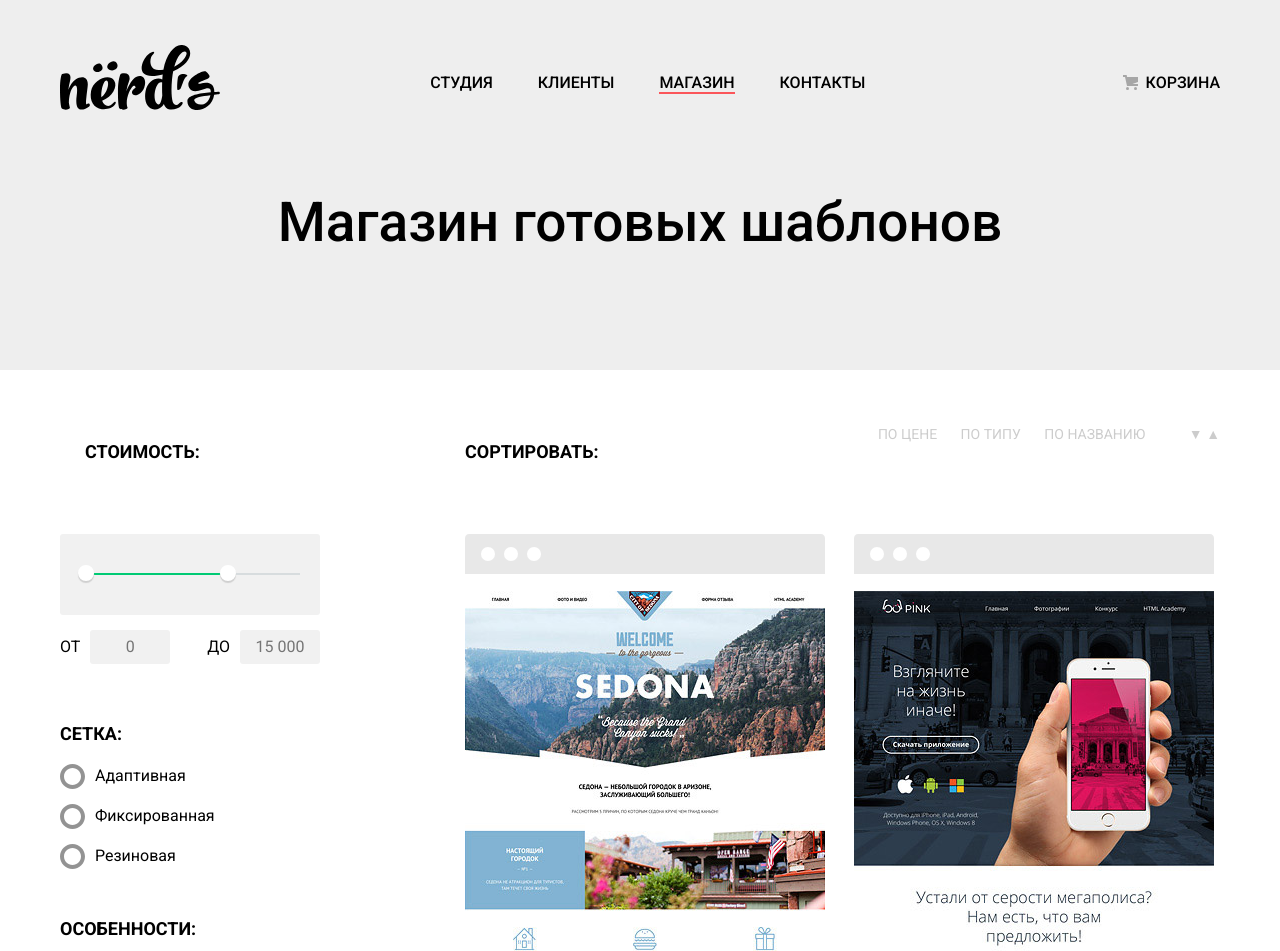
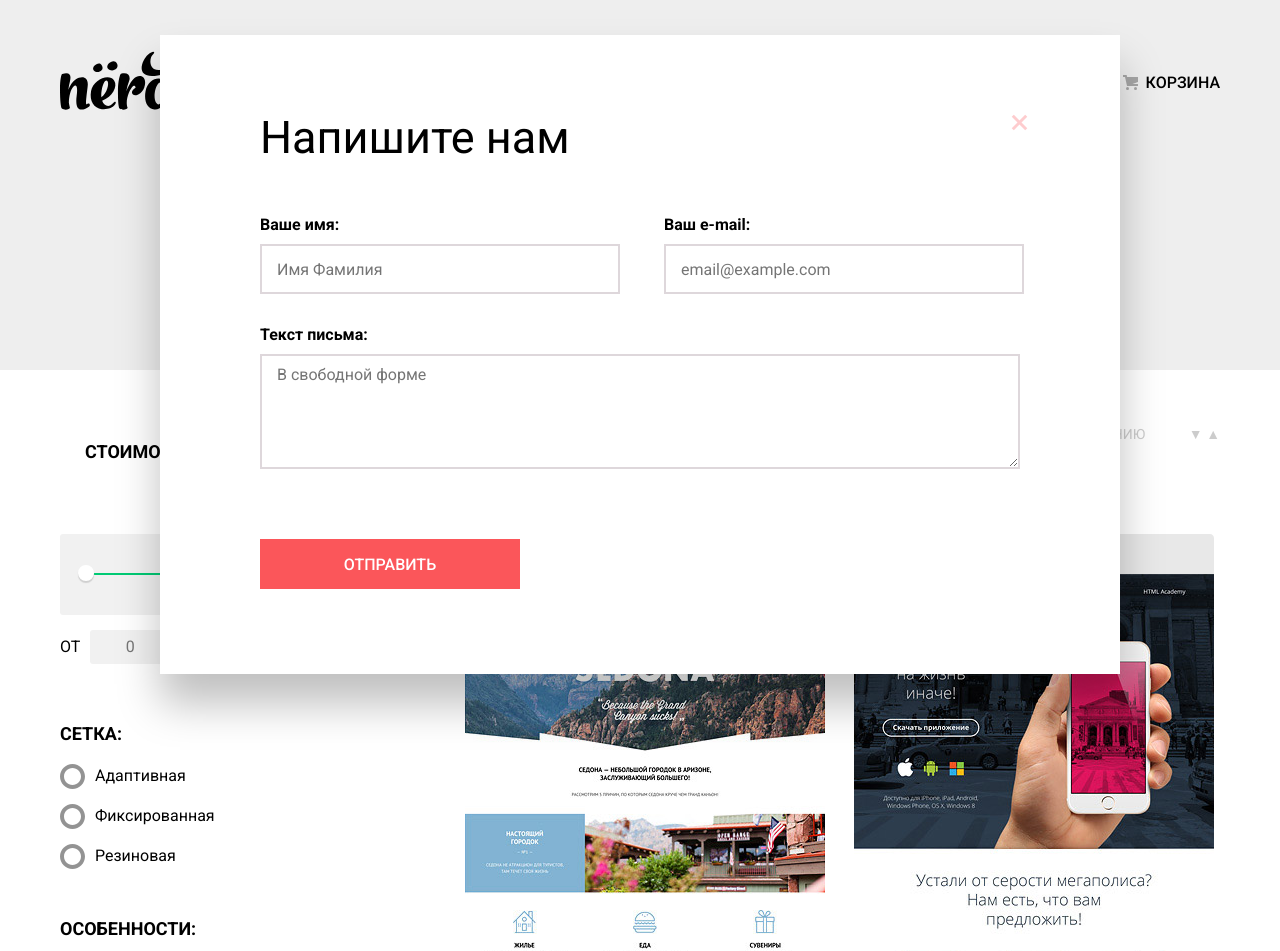
Before and after one commit to npermogorskaya/853713-nerds, a plain HTML site: page catalog.html in a window 1280 px wide. Shown: the top 951 px of the page. Drawn offline with Linux system fonts and the light colour scheme.

Commit message:
модальная форма

```diff
--- a/catalog.html
+++ b/catalog.html
@@ -152,7 +152,7 @@
           <img class="filters-site" src="img/catalog/img-sedona.jpg" width="360" height="576" alt="Сайт Sedona">
         </a>
           <div class="hover-wrapper-1">
-            <div class="hover-list hover-list-1">
+            <div class="hover-list">
               <h2>Sedona</h2>
               <p>Информационный сайт <br> для туристов</p>
               <button class="button-catalog" type="button">9900 руб.
@@ -167,7 +167,7 @@
           <img class="filters-site" src="img/catalog/img-pink.jpg" width="360" height="576" alt="Сайт Pink App">
         </a>
 
-            <div class="hover-list hover-list-2">
+            <div class="hover-list">
               <h2>Pink App</h2>
               <p>Продуктовый лендинг <br> приложения для iOS и Android</p>
               <button class="button-catalog" type="button">9900 руб.
@@ -181,7 +181,7 @@
           <img class="filters-site" src="img/catalog/img-barbershop.jpg" width="360" height="576" alt="Сайт Barbershop">
         </a>
 
-             <div class="hover-list hover-list-3">
+             <div class="hover-list">
               <h2>Barbershop</h2>
               <p>Сайт для салона красоты. <br> Для мужчин, да.</p>
               <button class="button-catalog" type="button">9900 руб.
@@ -195,7 +195,7 @@
           <img class="filters-site" src="img/catalog/img-mishka.jpg" width="360" height="576" alt="Сайт Mishka">
         </a>
 
-            <div class="hover-list hover-list-4">
+            <div class="hover-list">
               <h2>Mishka</h2>
               <p>Интернет магазин <br> вязанных игрушек</p>
               <button class="button-catalog" type="button">9900 руб.
@@ -210,7 +210,7 @@
           <img class="filters-site" src="img/catalog/img-aplus.jpg" width="360" height="576" alt="Сайт A Plus">
         </a>
 
-            <div class="hover-list hover-list-5">
+            <div class="hover-list">
               <h2>A Plus</h2>
               <p>Лендинг курсов повышения <br> квалификации</p>
               <button class="button-catalog" type="button">9900 руб.
@@ -224,7 +224,7 @@
           <img class="filters-site" src="img/catalog/img-kvast.jpg" width="360" height="576" alt="Сайт Kvast">
         </a>
 
-            <div class="hover-list hover-list-6">
+            <div class="hover-list">
               <h2>Kvast</h2>
               <p>Промо-сайт производителя <br> крафтового кваса</p>
               <button class="button-catalog" type="button">9900 руб.
@@ -302,20 +302,20 @@
         <input id="popap-name" type="text" name="name" value="" placeholder="Имя Фамилия">
       </p>
 
-      <p class="popap-item">
+      <p class="popap-item popap-item-1">
         <label for="popap-email">Ваш е-mail:</label>
-        <input id="popap-email" type="tel" name="email" value="" placeholder="email@example.com">
+        <input id="popap-email" type="email" name="email" value="" placeholder="email@example.com">
       </p>
 
       <p class="popap-item ">
         <label for="popap-textarea ">Текст письма:</label>
-        <textarea id="popap-textarea " type="textarea " name="your-message " cols="40 " rows="5 " value="
+        <textarea id="popap-textarea " type="textarea" name="your-message " cols="40 " rows="5 " value="
                 "
           placeholder="В свободной форме "></textarea>
       </p>
       <button class="button-popap" type="submit ">Отправить</button>
     </form>
-    <button class="modal-close" type="button">Закрыть</button>
+    <button class="popap-close" type="button"></button>
   </section>
 </div>
 
--- a/css/style.css
+++ b/css/style.css
@@ -1,5 +1,8 @@
 *, *::before, *::after {
   box-sizing: inherit;
+}
+* {
+  outline: 0 ;
 }
 html {
   box-sizing: border-box;
@@ -655,38 +658,34 @@ legend {
 .pagination-item-1:hover {
   background-color: #e0e0e0;
 }
+
 .list-site {
+  position: relative;
   display: inline-block;
   margin-left: 25px;
   margin-bottom: 30px;
   cursor: pointer;
 }
-.filters-site{
-  margin-top: -576px;
-}
 .overlay {
   position:relative;
   width: 360px;
-  height: 616px;
+  height: 40px;
   background: url(../img/catalog/browser.svg) top center no-repeat;
   opacity: 0.12;
-  z-index: 97;
+  }
+.list-site:hover .overlay {
+  opacity: 1;
 }
-.overlay:hover {
-  opacity:1;
+.list-site:hover .hover-list {
+  display: block;
 }
 
 /* ----- Popap----- */
-.hover-wrapper-1 {
-visibility: hidden;
-}
-.overlay:hover .hover-list-1 {
-  visibility: visible;
+.hover-list {
+  display: none;
   position: absolute;
-  top: 200px;
-  z-index: 999;
-}
-.hover-list {
+  left: 0;
+  bottom: 0;
   width: 360px;
   background-color: #eeeeee;
   text-align: center;
@@ -734,21 +733,134 @@ visibility: hidden;
 
 .popap-login {
   display: flex;
+  /*display: none; */
   justify-content: center;
+
 }
 .popap {
+  position: absolute;
+  top: 35px;
   width: 960px;
   padding-left: 100px;
   padding-right: 100px;
-  border: 1px solid #e6ebe9;
+  background-color: #fff;
+  box-shadow: 0 30px 40px rgba(0, 0, 0, 0.25);
+  z-index: 999;
+}
+
+.popap-close {
+  position: absolute;
+  top: 56px;
+  right: 102px;
+  width: 28px;
+  height: 28px;
+  background-color: transparent;
+  border: 0;
+  cursor: pointer;
+
+}
+.popap-close::before,
+.popap-close::after {
+  content: "";
+  position: absolute;
+  top: 30px;
+  left: 20px;
+  width: 19px;
+  height: 3px;
+  background-color: #feccce;
+}
+.popap-close::before {
+  transform: rotate(45deg);
+}
+.popap-close::after {
+  transform: rotate(-45deg);
 }
 .popap h2 {
   font-size: 45px;
   line-height: 45px;
   font-weight: 400;
+  margin-top: 80px;
   margin-bottom: 40px;
 }
+.popap-item {
+  display: inline-block;
+  width: 360px;
+  font-size: 16px;
+  line-height: 18px;
+  font-weight: 700;
+}
+.popap-item-1 input,
+.popap-item-1 label  {
+  margin-left: 40px;
+}
+.popap-item label {
+  display: block;
+}
+.popap-item input {
+  font-size: 16px;
+  line-height: 18px;
+  margin-top: 10px;
+  width: 360px;
+  height: 50px;
+  padding-left: 15px;
+}
+.popap-item textarea {
+  font-size: 16px;
+  line-height: 18px;
+  margin-top: 10px;
+  width: 760px;
+  height: 115px;
+  padding-left: 15px;
+  padding-top: 10px;
+}
+.popap-item input,
+.popap-item textarea {
+  box-sizing: border-box;
+  border: 2px solid  #ded7db;
+}
+.popap-item input:hover,
+.popap-item textarea:hover {
+  color: #444444;
+  border-color: #b4b9bb;
+}
+.popap-item input:focus,
+.popap-item textarea:focus {
+  border-color: #000000;
+}
+.popap-item input:invalid,
+.popap-item textarea:invalid {
+  color: #e74246;
+  border-color: #e74246;
+}
 
+.button-popap {
+  display: block;
+  font-style: 16px;
+  line-height: 18px;
+  font-weight: 500;
+  width: 260px;
+  height: 50px;
+  margin-top: 50px;
+  margin-bottom: 85px;
+  text-align: center;
+  color: #ffffff;
+  vertical-align: middle;
+  text-transform: uppercase;
+  background-color: #fb565a;
+  border: none;
+  border-top: 2px solid #fb565a;
+}
+.button-popap:hover,
+.button-popap:focus {
+  background-color: #e74246;
+  border-top: 2px solid #e74246;
+}
+.button-popap:active {
+  background-color: #d7373b;
+  color: rgba(255, 255, 255, 0.3);
+  border-top: 2px solid #c13135;
+  box-shadow: 0 3px rgba(0, 0, 0, 0.1) inset;
+}
 /* ----- Сеточные стили индекса----- */
 
 
```
Also changed, not shown: index.html (+10 -8 lines).
